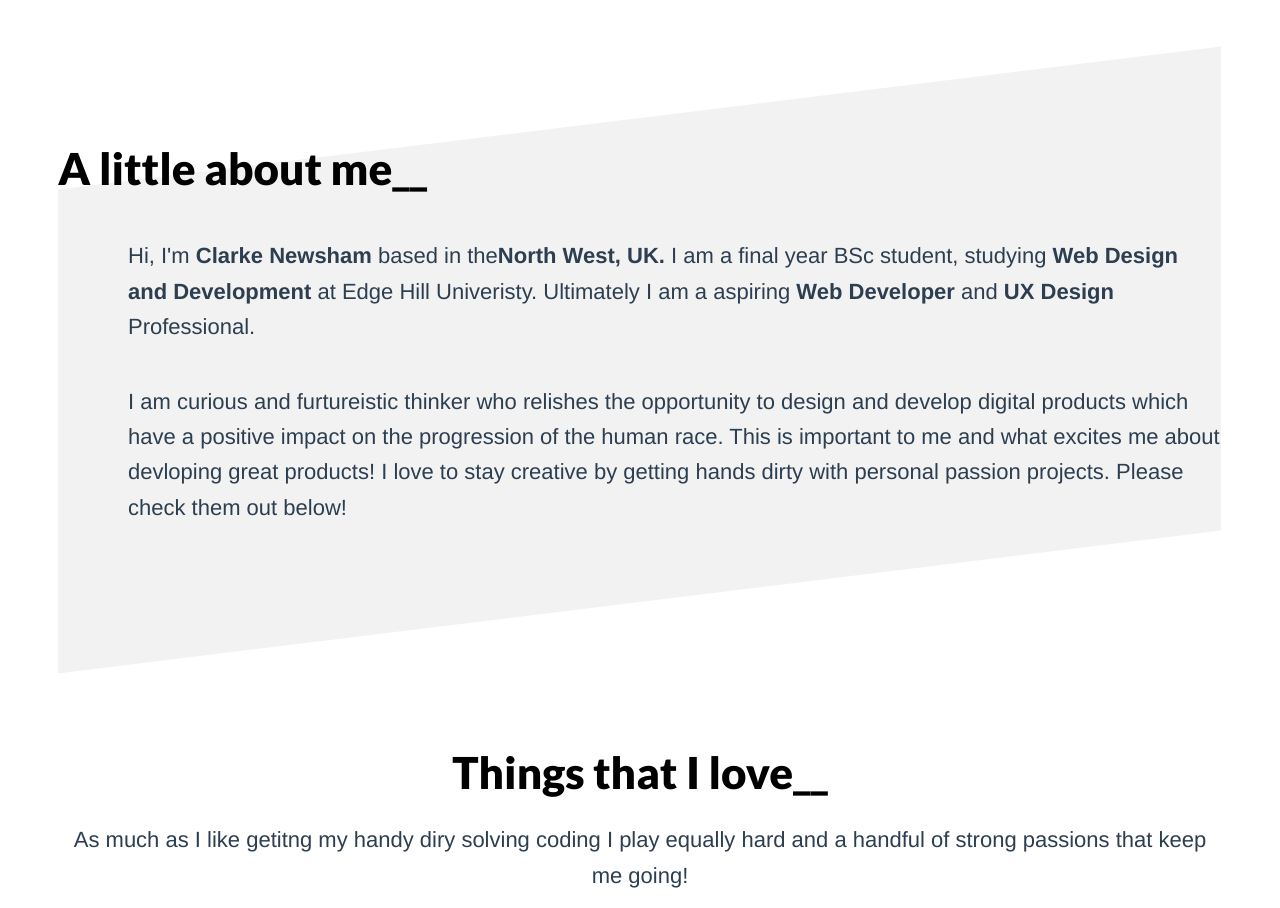
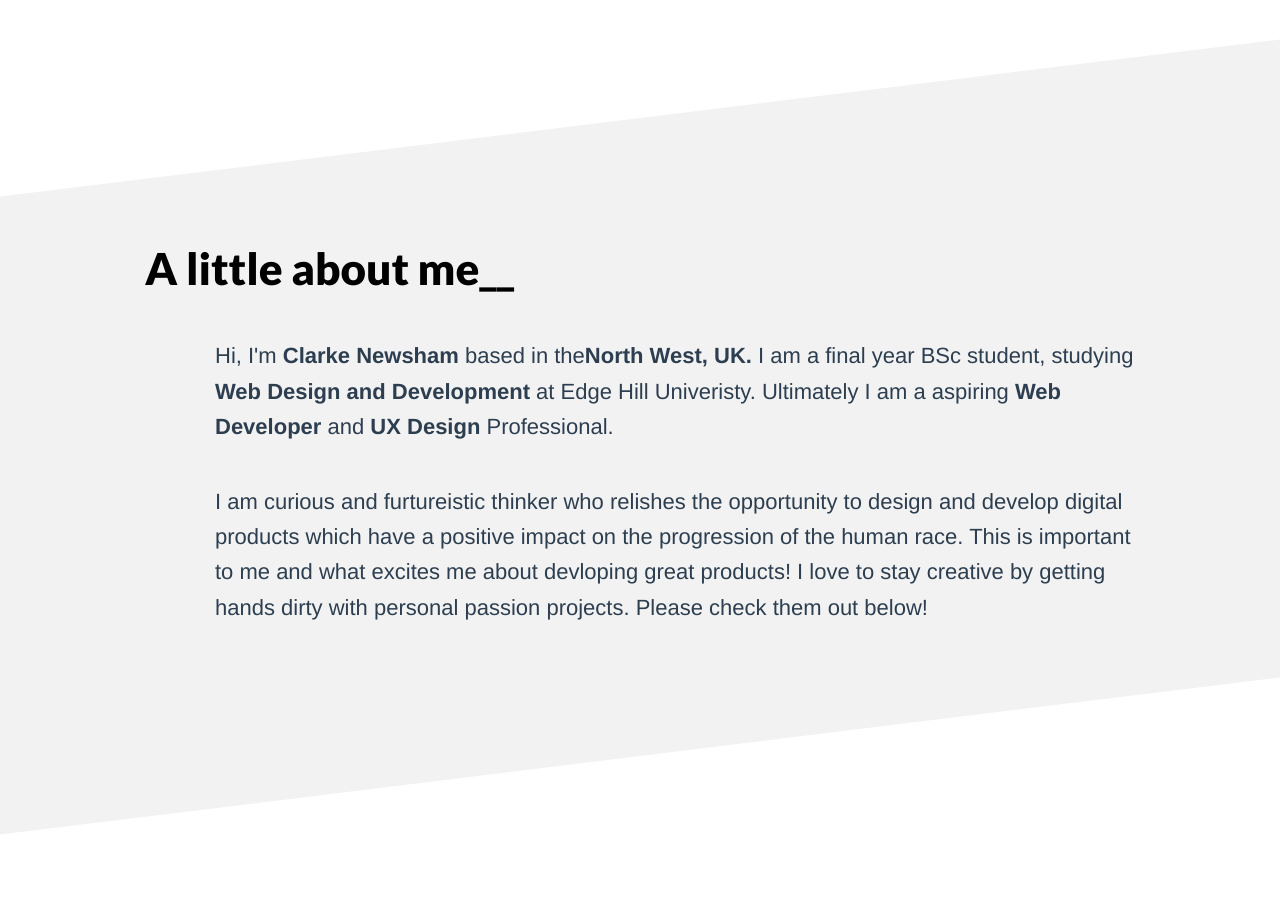
Before and after one commit to clarkenewsh/portfolio-site, a Vue app: page / in a window 1280 px wide. Shown: the part 929-1837 px from the top of the page. Built offline with nearby package versions, Linux system fonts and the light colour scheme.

Commit message:
About component diagonal section styles

```diff
--- a/src/components/About.vue
+++ b/src/components/About.vue
@@ -25,7 +25,7 @@
 
 <style scoped>
   #about {
-    grid-column: 2; /* need to figure a way to take this section out of the ccs grid layout so the background can go full width */
+    grid-column: 1/-1; /* need to figure a way to take this section out of the ccs grid layout so the background can go full width */
 
   }
 
@@ -43,9 +43,10 @@
   }
 
   .content {
-    /* max-width: 50em; */
+    max-width: 45em;
     margin: 0 auto;
     transform: skewY(7deg);
+    padding-top: 100px;
   }
 
 
@@ -59,7 +60,7 @@
     }
 
     .diagonal-box {
-      min-height: 22em;
+      min-height: 29em;
     }
   }
 </style>
--- a/src/components/Hobbies.vue
+++ b/src/components/Hobbies.vue
@@ -1,7 +1,7 @@
 <template>
     <section id="hobbies">
         <h2>Things that I love__</h2>
-        <p>As much as I like getitng my handy diry solving coding I play equally hard and a handful of strong passions that keep me going!</p>
+        <p>As much as I like getitng my handy dirty in passion projects I love to play hard too!. From exploring the great outdoors and camping, Space Exploration, Travelling to Simualtion Racing and Sports</p>
         <ul>
             <li><svg id="e2652d7b-d014-44e7-aeea-709bf92e6067" data-name="Layer 1" xmlns="http://www.w3.org/2000/svg"
                     xmlns:xlink="http://www.w3.org/1999/xlink" width="853.29744" height="818"
@@ -1540,7 +1540,7 @@
 
     @media only screen and (min-width: 1400px) {
          svg {
-        max-width: 105px;
+        max-width: 85px;
         height: auto;
     }
   }
--- a/src/components/Projects.vue
+++ b/src/components/Projects.vue
@@ -176,7 +176,7 @@ img {
   @media only screen and (min-width: 768px) {
     .cards {
       display: grid;
-      grid-template-columns: ;
+
     }
     .feature-card {
       grid-template-columns: 1fr 1fr;
```
